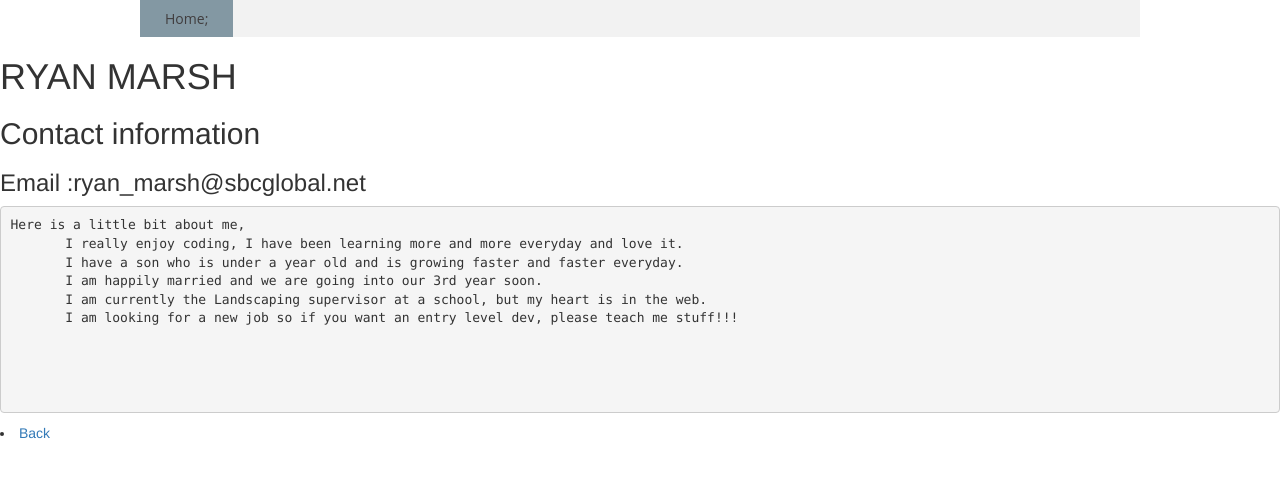
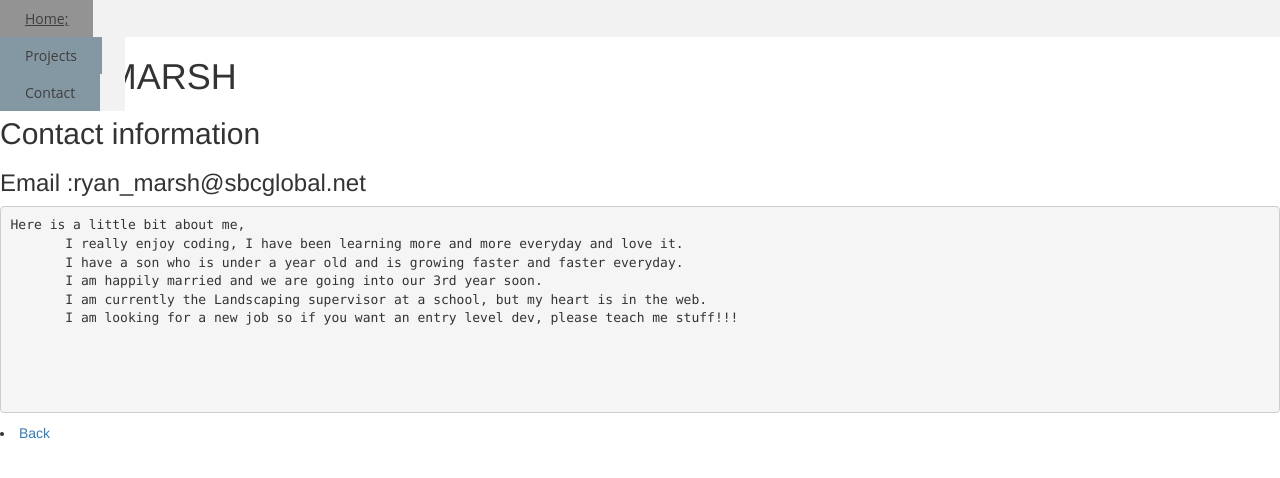
Before and after one commit to ryanmarsh/ryanmarsh.github.io, a plain HTML site: page index2.html in a window 1280 px wide. Drawn offline with nearby package versions, Linux system fonts and the light colour scheme; a script that the page names is missing.

Commit message:
Update background.css

```diff
--- a/background.css
+++ b/background.css
@@ -5,13 +5,6 @@
   float: left;
   height: 55px;
   opacity: 1;
-}
-
-.menu {
-  width: 1000px;
-  margin:0px auto;
-
-
 }
 
 .menu li{
@@ -22,6 +15,7 @@
   color: #FFFFFF;
   float: left;
   background: #8398A3;
+  width: auto;
 
 
 
```
